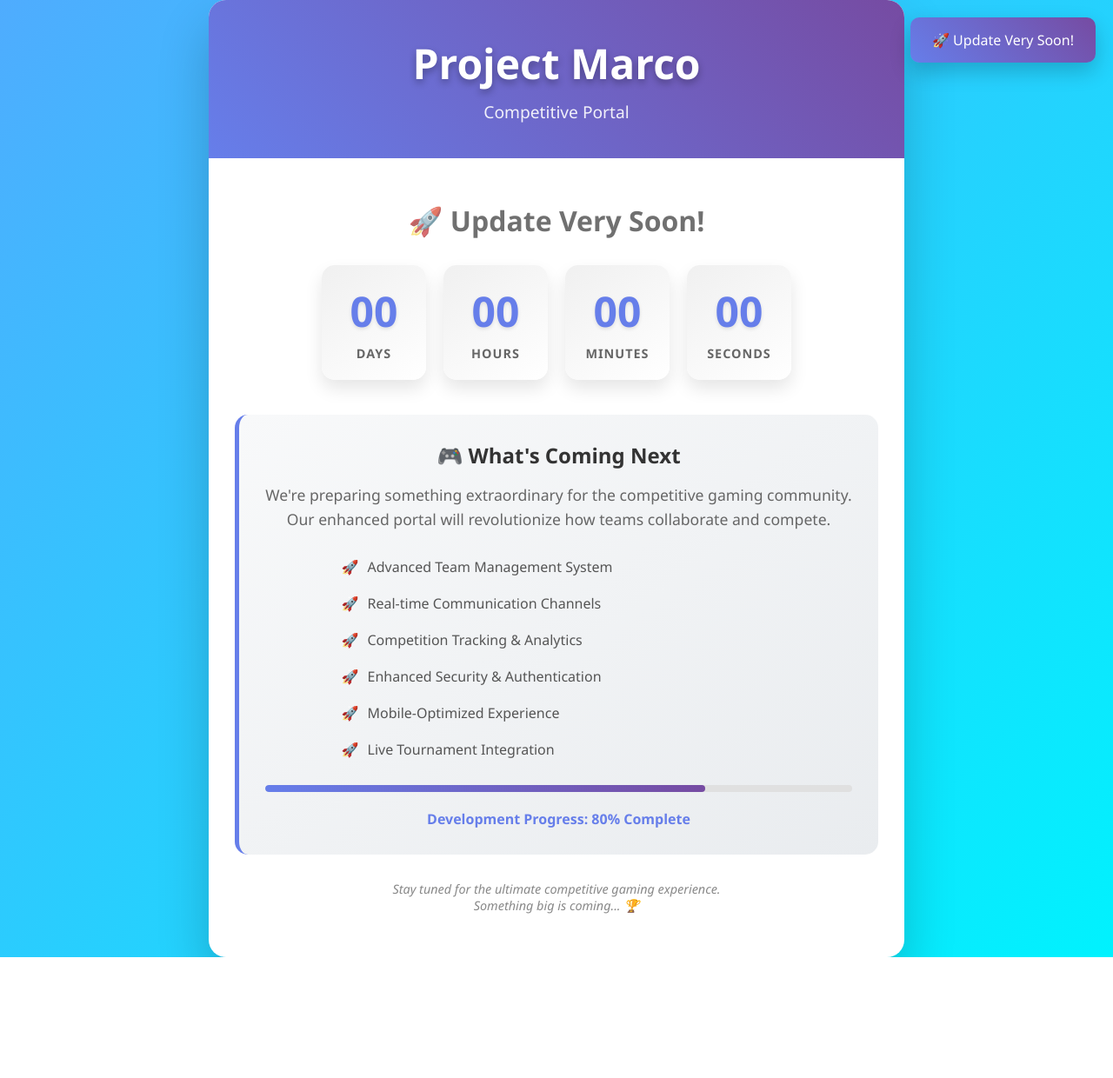
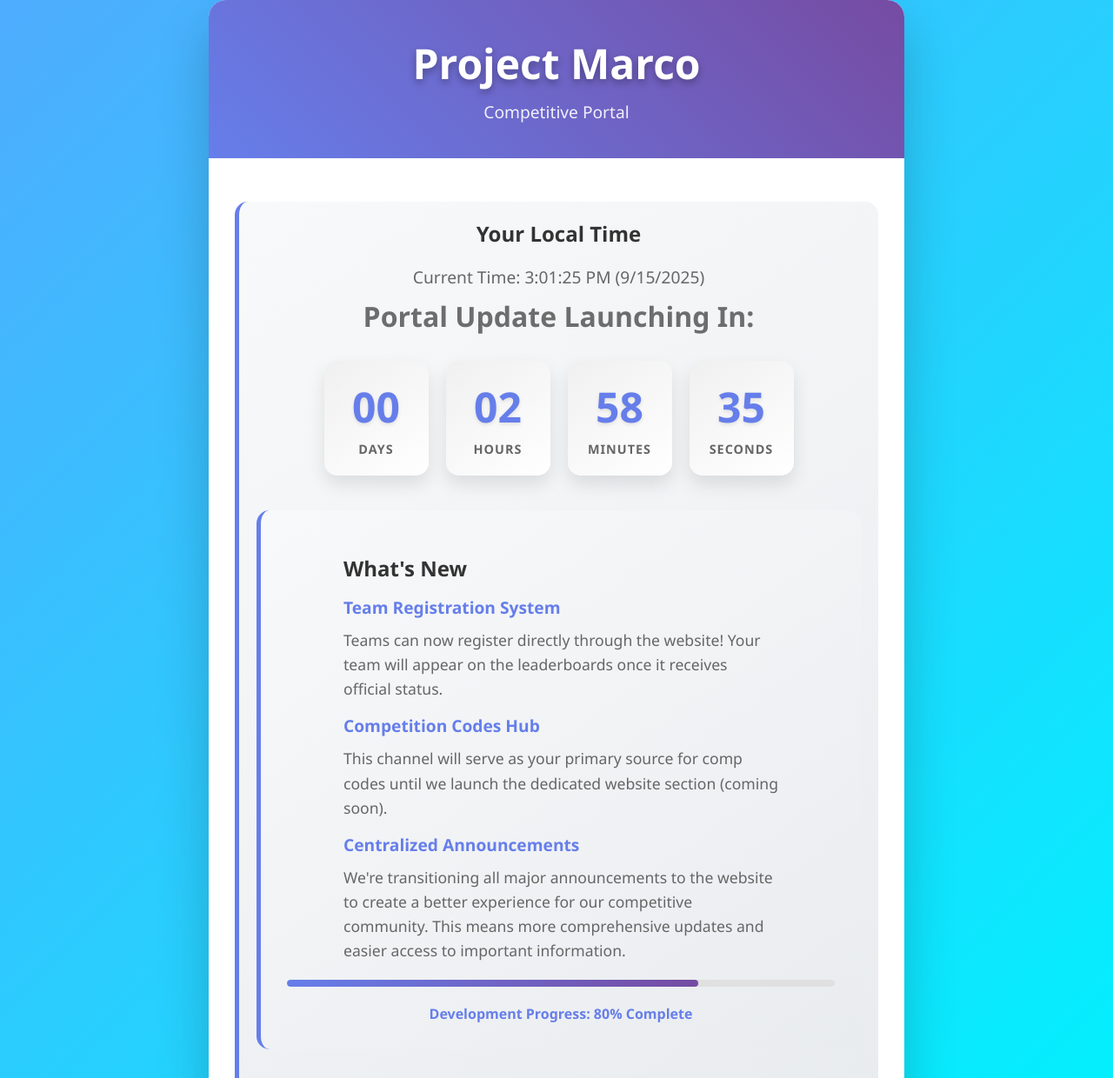
Before and after one commit to freddys111/pmcupdateque, a plain HTML site: page index.html in a window 1280 px wide. Shown: the top 1240 px of the page at 87% size. Before the commit the page ends 1101 px from the top, so only its background shows below. Drawn offline with Linux system fonts and the light colour scheme.

Commit message:
Update index.html

```diff
--- a/index.html
+++ b/index.html
@@ -153,6 +153,27 @@
             letter-spacing: 1px;
         }
 
+        .time-section {
+            margin-bottom: 40px;
+            background: linear-gradient(145deg, #f8f9fa, #e9ecef);
+            border-radius: 15px;
+            padding: 20px;
+            border-left: 5px solid #667eea;
+        }
+
+        .time-title {
+            font-size: 1.5rem;
+            font-weight: 700;
+            color: #333;
+            margin-bottom: 20px;
+        }
+
+        .time-display {
+            font-size: 1.2rem;
+            color: #666;
+            margin-bottom: 10px;
+        }
+
         .update-info {
             background: linear-gradient(145deg, #f8f9fa, #e9ecef);
             border-radius: 15px;
@@ -197,6 +218,34 @@
             left: 0;
             top: 50%;
             transform: translateY(-50%);
+        }
+
+        .whats-new {
+            text-align: left;
+            max-width: 500px;
+            margin: 20px auto;
+        }
+
+        .whats-new h3 {
+            font-size: 1.5rem;
+            color: #333;
+            margin-bottom: 15px;
+            font-weight: 700;
+        }
+
+        .whats-new h4 {
+            font-size: 1.2rem;
+            color: #667eea;
+            margin-top: 15px;
+            margin-bottom: 10px;
+            font-weight: 600;
+        }
+
+        .whats-new p {
+            color: #666;
+            font-size: 1.1rem;
+            line-height: 1.6;
+            margin-bottom: 15px;
         }
 
         .progress-bar {
@@ -273,6 +322,12 @@
         </div>
 
         <div class="content">
+            <div class="time-section">
+                <h2 class="time-title">Your Local Time</h2>
+                <p class="time-display" id="current-time">Loading...</p>
+                <p class="time-display"
+            </div>
+
             <div class="countdown-section">
                 <h2 class="countdown-title">Portal Update Launching In:</h2>
 
@@ -297,20 +352,15 @@
             </div>
 
             <div class="update-info">
-                <h3 class="update-title">🎮 What's Coming Next</h3>
-                <p class="update-description">
-                    We're preparing something extraordinary for the competitive gaming community.
-                    Our enhanced portal will revolutionize how teams collaborate and compete.
-                </p>
-
-                <ul class="features-list">
-                    <li>Advanced Team Management System</li>
-                    <li>Real-time Communication Channels</li>
-                    <li>Competition Tracking & Analytics</li>
-                    <li>Enhanced Security & Authentication</li>
-                    <li>Mobile-Optimized Experience</li>
-                    <li>Live Tournament Integration</li>
-                </ul>
+                <div class="whats-new">
+                    <h3>What's New</h3>
+                    <h4>Team Registration System</h4>
+                    <p>Teams can now register directly through the website! Your team will appear on the leaderboards once it receives official status.</p>
+                    <h4>Competition Codes Hub</h4>
+                    <p>This channel will serve as your primary source for comp codes until we launch the dedicated website section (coming soon).</p>
+                    <h4>Centralized Announcements</h4>
+                    <p>We're transitioning all major announcements to the website to create a better experience for our competitive community. This means more comprehensive updates and easier access to important information.</p>
+                </div>
 
                 <div class="progress-bar">
                     <div class="progress-fill"></div>
@@ -322,8 +372,6 @@
             </div>
 
             <p class="footer-text">
-                Stay tuned for the ultimate competitive gaming experience.
-                <br>Something big is coming... 🏆
             </p>
         </div>
     </div>
@@ -335,7 +383,8 @@
     <script>
         // Set target date - change this to your desired launch date
         // Format: Month/Day/Year Hour:Minute:Second
-        const targetDate = new Date('01/15/2025 12:00:00').getTime();
+        const targetDate = new Date('09/15/2025 18:00:00').getTime();
+        const startTime = new Date().getTime();
 
         function updateCountdown() {
             const now = new Date().getTime();
@@ -366,6 +415,17 @@
             }
         }
 
+        function updateTimeDisplay() {
+            const now = new Date();
+            document.getElementById('current-time').textContent =
+                `Current Time: ${now.toLocaleTimeString()} (${now.toLocaleDateString()})`;
+
+            const elapsed = Math.floor((now.getTime() - startTime) / 1000);
+            const hours = Math.floor(elapsed / 3600);
+            const minutes = Math.floor((elapsed % 3600) / 60);
+            const seconds = elapsed % 60;
+        }
+
         function showNotification(message) {
             const notification = document.getElementById('notification');
             notification.textContent = message;
@@ -376,9 +436,13 @@
             }, 5000);
         }
 
-        // Update countdown every second
+        // Update countdown and time every second
         updateCountdown();
-        setInterval(updateCountdown, 1000);
+        updateTimeDisplay();
+        setInterval(() => {
+            updateCountdown();
+            updateTimeDisplay();
+        }, 1000);
 
         // Show periodic notifications
         setInterval(() => {
```
